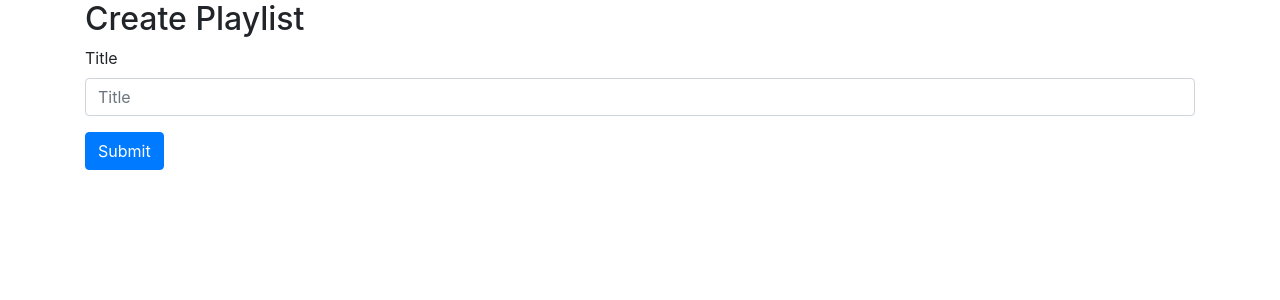
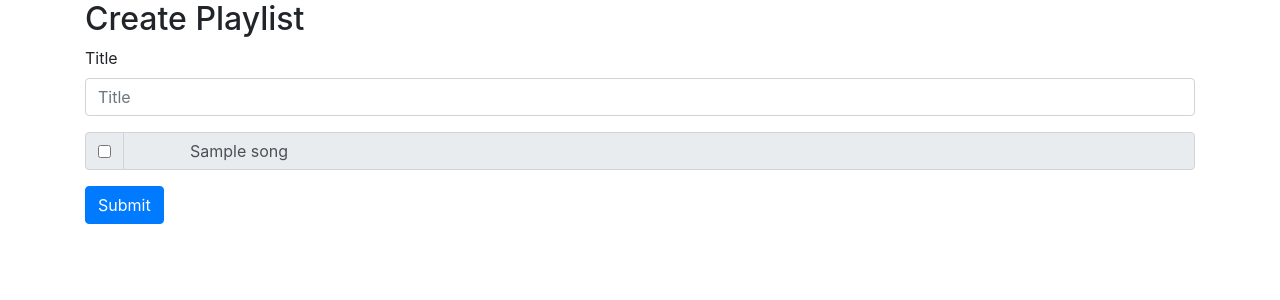
Before and after one commit to Farooq-azam-khan/my-songify, a Flask app: template mysongify/templates/playlists/create_playlist.html in a window 1280 px wide. Shown: the part 56-356 px from the top of the page. Run offline with Flask 2, Linux system fonts and the light colour scheme; the template is opened without the code that fills it: most values are stand-ins (such as "Sample title", 1, 10 or a date in 2020); some libraries are stand-ins or nearby versions.

Commit message:
songs on create playlsit

```diff
--- a/mysongify/playlists/routes.py
+++ b/mysongify/playlists/routes.py
@@ -6,15 +6,16 @@ from flask import (Blueprint,
                     url_for
                     )
 from flask_login import login_required
-
+from mysongify.songs.models import Song
 playlists = Blueprint('playlists', __name__)
 
 @playlists.route('/create_playlist', methods=['POST', 'GET'])
 @login_required
 def create_playlist():
+    songs = Song.get_songlist()[:10]
     if request.method == 'POST':
         flash('post sending data', 'primary')
         return redirect(url_for('main.home'))
     elif request.method == 'GET':
         flash('get request', 'success')
-    return render_template('playlists/create_playlist.html')
+    return render_template('playlists/create_playlist.html', songs=songs)
--- a/mysongify/templates/playlists/create_playlist.html
+++ b/mysongify/templates/playlists/create_playlist.html
@@ -8,6 +8,21 @@
       <label for="playlist_title">Title</label>
       <input type="text" class="form-control" id="playlist_title" placeholder="Title">
     </div>
+    <div class="form-gorup">
+        {% for song in songs %}
+        <div class="input-group mb-3">
+            <div class="input-group-prepend">
+              <div class="input-group-text">
+                <input type="checkbox" aria-label="Checkbox for following text input">
+              </div>
+            </div>
+            <input type="text" class="form-control" disabled value="
+            {{ song.title }}" aria-label="Text input with checkbox">
+
+          </div>
+        {% endfor %}
+
+    </div>
     <button type="submit" class="btn btn-primary">Submit</button>
   </form>
 {% endblock content %}
```
